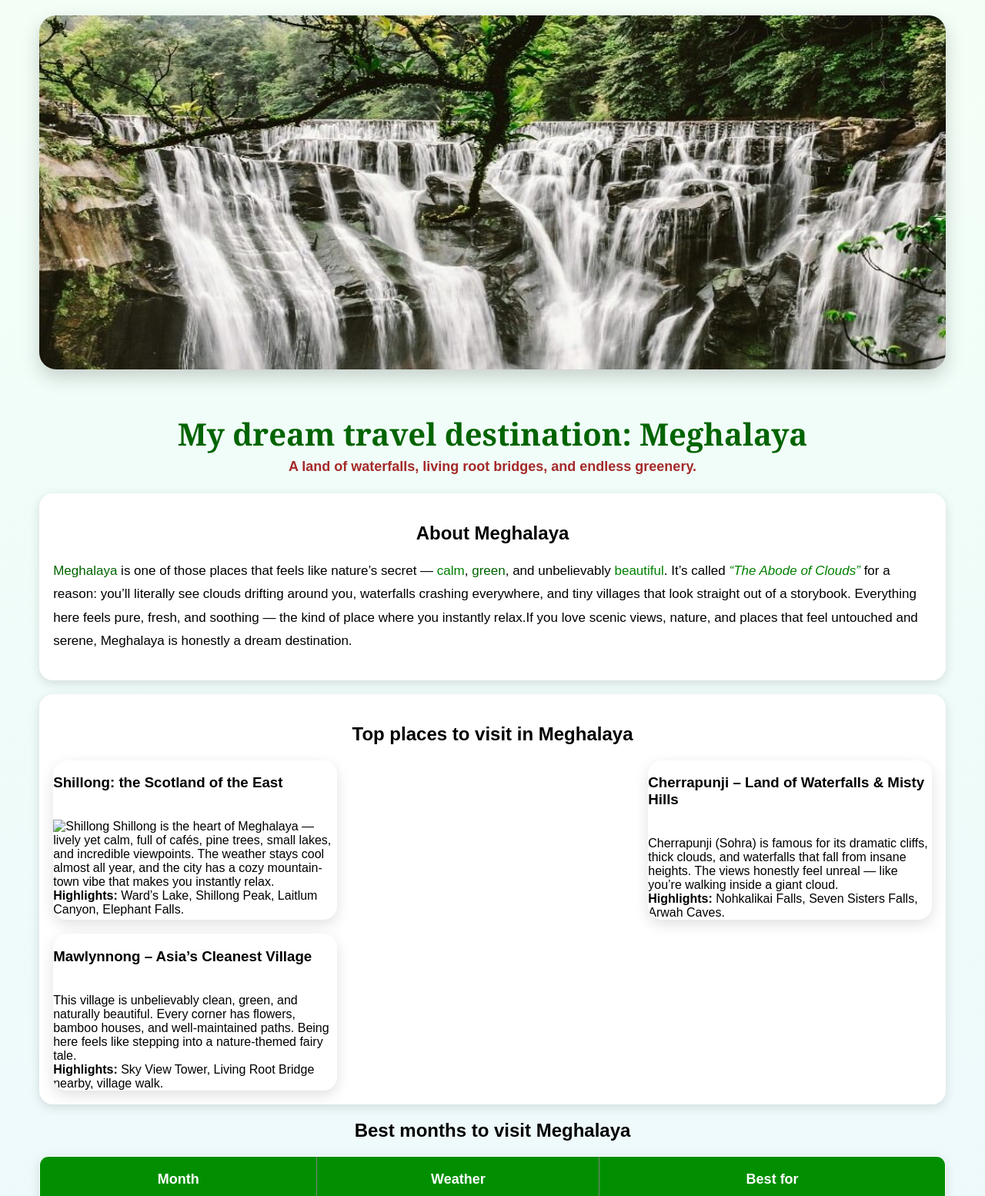
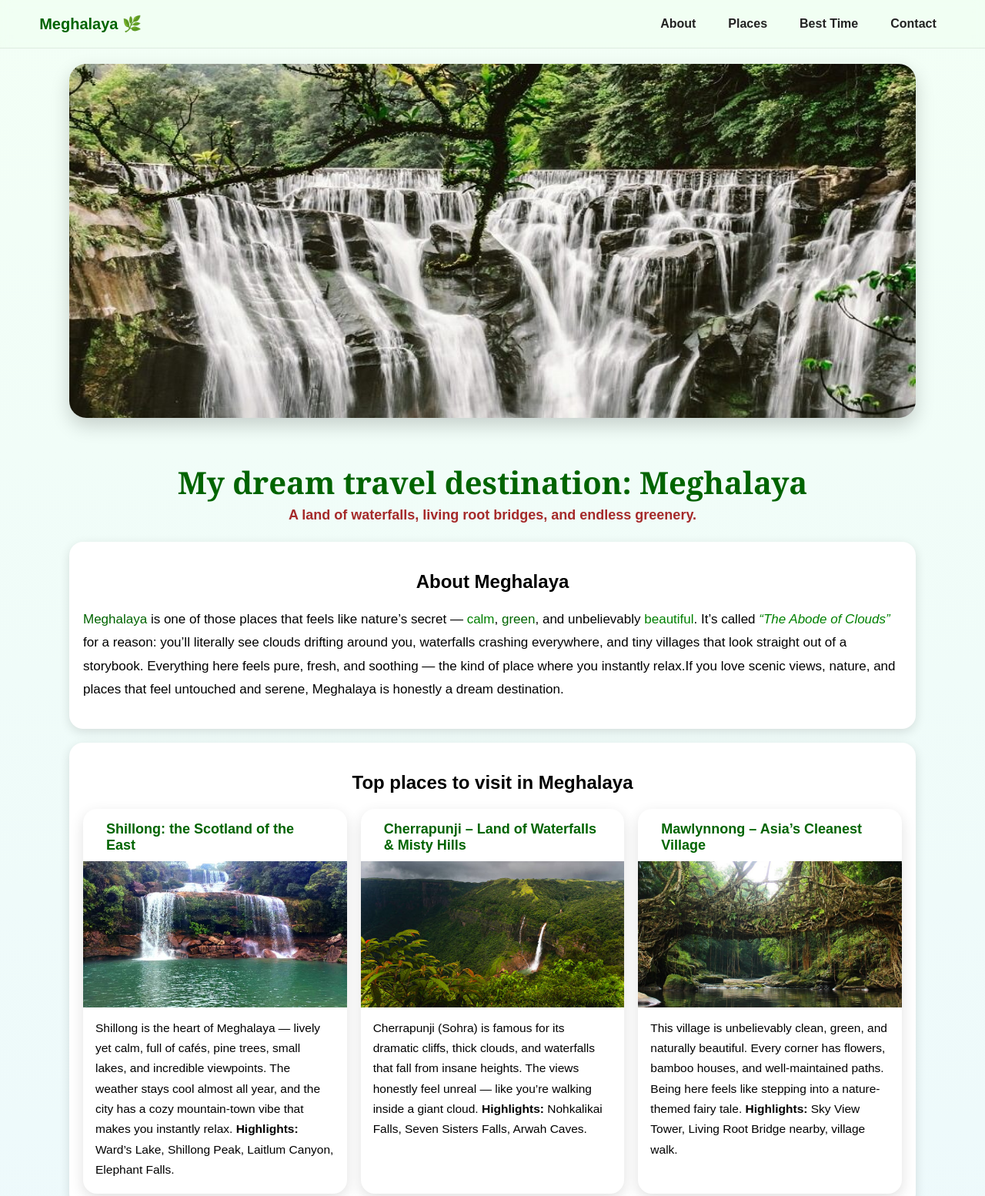
Before and after one commit to Spreeha-79/Meghalaya-Travel-Planner, a plain HTML site: page index.html in a window 1280 px wide. Shown: the top 1554 px of the page at 77% size. Drawn offline with Linux system fonts and the light colour scheme.

Commit message:
Added images and improved UI

```diff
--- a/index.html
+++ b/index.html
@@ -8,13 +8,25 @@
 </head>
 
 <body>
+  <nav class="navbar">
+    <div class="nav-inner">
+      <div class="logo">Meghalaya 🌿</div>
+
+      <div class="nav-links">
+        <a href="#about">About</a>
+        <a href="#places">Places</a>
+        <a href="#besttime">Best Time</a>
+        <a href="#contact">Contact</a>
+      </div>
+    </div>
+  </nav>
   <div class="container">
     <img class="main_img" src="meghalaya_falls.jpg" width="1266" height="477" alt="Meghalaya waterfalls">
 
     <h1> <span class="highlight">My dream travel destination: Meghalaya </span></h1>
     <h4>A land of waterfalls, living root bridges, and endless greenery.</h4>
 
-    <div class="intro">
+    <div class="intro" id="about">
       <h2 align="center">About Meghalaya</h2>
       <p>
         <span style="color:darkgreen;">Meghalaya</span> is one of those places that feels like nature’s secret — <span
@@ -29,39 +41,44 @@
       </p>
     </div>
 
-    <div class="place">
+    <div class="place" id="places">
       <h2 align="center"><span style="padding: 20px">Top places to visit in Meghalaya </span></h2>
       <div class="places_grid">
         <div class="place_card">
-          <h3>Shillong: the Scotland of the East</h3><br>
-          <img src="shillong_img" alt="Shillong">
+          <h3>Shillong: the Scotland of the East</h3>
+          <img src="shillong_img.jpg" alt="Shillong">
+          <p>
             Shillong is the heart of Meghalaya — lively yet calm, full of cafés, pine trees, small lakes, and incredible
-          viewpoints. The weather stays cool almost all year, and the city has a cozy mountain-town vibe that makes you
+            viewpoints. The weather stays cool almost all year, and the city has a cozy mountain-town vibe that makes
+            you
             instantly relax.
-
-          <br>
             <b>Highlights:</b> Ward’s Lake, Shillong Peak, Laitlum Canyon, Elephant Falls.
+          </p>
         </div>
 
-        <br>
         <div class="place_card">
-          <h3>Cherrapunji – Land of Waterfalls & Misty Hills</h3><br>
+          <h3>Cherrapunji – Land of Waterfalls & Misty Hills</h3>
+          <img src="cherrapunji_img.jpg" alt="Cherrapunji">
+          <p>
             Cherrapunji (Sohra) is famous for its dramatic cliffs, thick clouds, and waterfalls that fall from insane
-          heights. The views honestly feel unreal — like you’re walking inside a giant cloud.<br>
+            heights. The views honestly feel unreal — like you’re walking inside a giant cloud.
             <b>Highlights:</b> Nohkalikai Falls, Seven Sisters Falls, Arwah Caves.
-          <br>
+          </p>
         </div>
         <div class="place_card">
-          <h3>Mawlynnong – Asia’s Cleanest Village</h3><br>
+          <h3>Mawlynnong – Asia’s Cleanest Village</h3>
+          <img src="mawlynnong_img.jpg" alt="Mawlynnong">
+          <p>
             This village is unbelievably clean, green, and naturally beautiful. Every corner has flowers, bamboo houses,
             and
-          well-maintained paths. Being here feels like stepping into a nature-themed fairy tale.<br>
+            well-maintained paths. Being here feels like stepping into a nature-themed fairy tale.
             <b>Highlights:</b> Sky View Tower, Living Root Bridge nearby, village walk.
+          </p>
         </div>
       </div>
     </div>
 
-    <h2 align="center">Best months to visit Meghalaya</h2>
+    <h2 align="center" id="besttime">Best months to visit Meghalaya</h2>
     <table border=1>
       <tr style="width: 90px;height:60px; font-size: large;">
         <th>Month</th>
@@ -88,9 +105,7 @@
     <h2 align="center">Experience Meghalaya</h2>
 
     <div class="content">
-      <video class="vid" align="center" controls width="722">
-        <source src="meghalaya_vid.mp4" type="video/mp4">
-      </video>
+
 
       <p>
         Meghalaya is a land where water doesn’t just flow — it performs. Thanks to heavy rainfall, misty hills, and deep
@@ -107,7 +122,7 @@
     </div>
 
     <h2 align="center">Inquiry form: Fill this form for more details</h2>
-    <form class="my-form" align="center">
+    <form class="my-form" align="center" id="contact">
       <div>
         <label for="name"> Name:</label><br>
         <input type="text" id="name" name="name">
--- a/style_webp.css
+++ b/style_webp.css
@@ -1,5 +1,52 @@
+html {
+    scroll-behavior: smooth;
+}
+
+.navbar {
+    position: sticky;
+    top: 0;
+    z-index: 999;
+    background: rgba(230, 251, 230, 0.163);
+    backdrop-filter: blur(7px);
+    border-bottom: 1px solid rgba(0, 0, 0, 0.08);
+}
+
+.logo {
+    font-weight: 800;
+    font-size: 20px;
+    color: darkgreen;
+}
+
+.nav-links {
+    display: flex;
+    gap: 18px;
+}
+
+.nav-inner {
+    max-width: 1200px;
+    width: 92%;
+    margin: auto;
+    padding: 14px 0;
+    display: flex;
+    justify-content: space-between;
+    align-items: center;
+}
+
+.nav-links a {
+    text-decoration: none;
+    color: #222;
+    font-weight: 600;
+    padding: 8px 12px;
+    border-radius: 10px;
+    transition: 0.2s;
+}
+
+.nav-links a:hover {
+    background: #d6f0d6;
+}
+
 .container {
-    max-width: 1200px;
+    max-width: 1100px;
     width: 92%;
     margin: auto;
     padding: 20px;
@@ -73,17 +120,28 @@ h4 {
     transition: 0.3s ease;
 }
 
-.place-card h3 {
-    margin: 12px 12px 6px;
+.place_card img {
+    width: 100%;
+    height: 190px;
+    object-fit: cover;
+    display: block;
+}
+
+.place_card h3 {
+    margin: 16px 16px 10px;
+    font-size: 18px;
+    padding: 0 14px;
     color: darkgreen;
 }
 
-.place-card p {
-    margin: 0 12px 12px;
-    line-height: 1.6;
+.place_card p {
+    margin: 0;
+    padding: 14px 16px 18px;
+    line-height: 1.7;
+    font-size: 15.5px;
 }
 
-.place-card:hover {
+.place_card:hover {
     transform: translateY(-6px);
 }
 
```
Also changed, not shown: cherrapunji_img.jpg (added), dawki_img.jpg (added), mawlynnong_img.jpg (added), shillong_img.jpg (added), umiam_img.jpg (added). Lines whose indentation alone changed are shown as unchanged.
